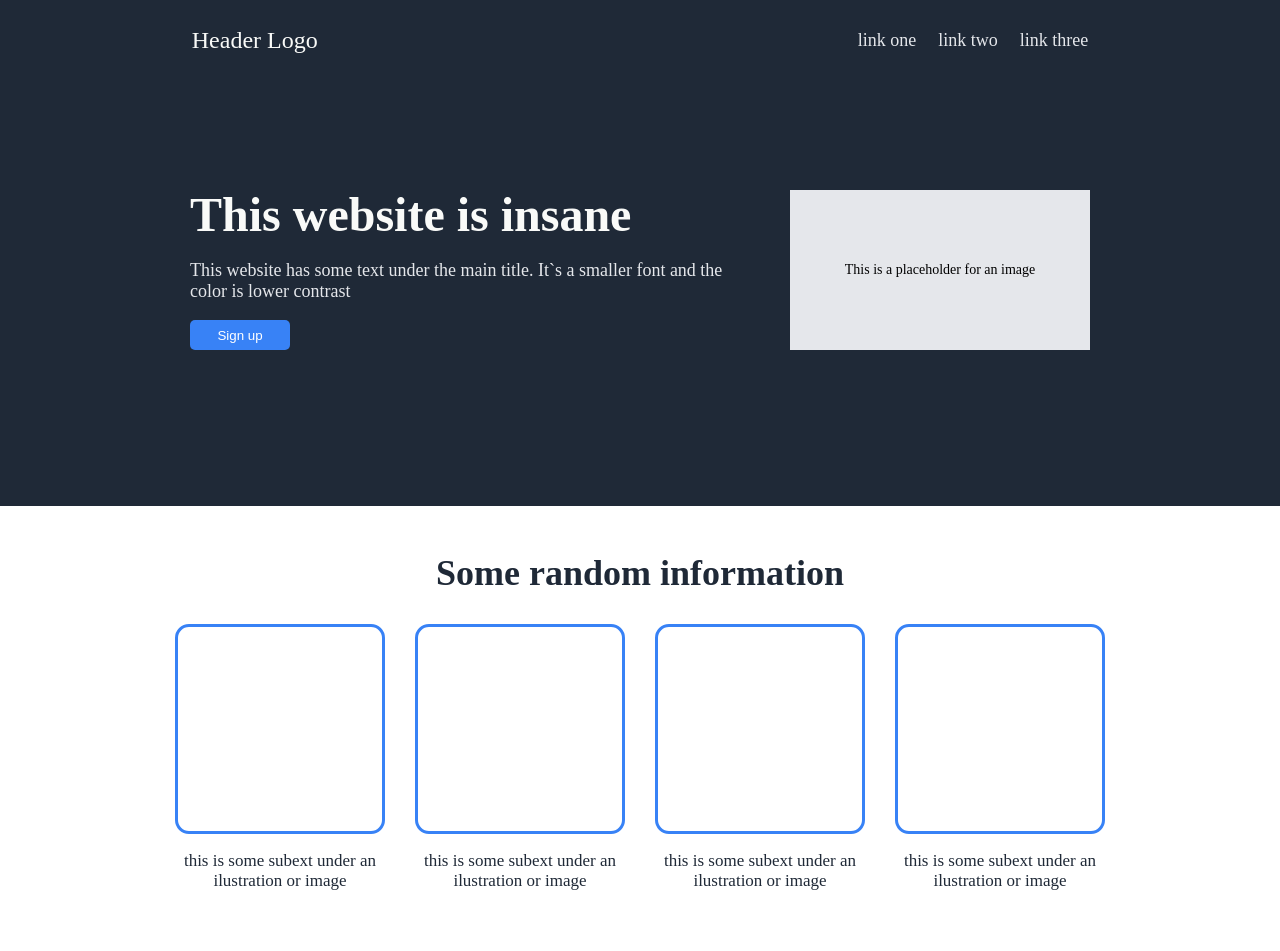
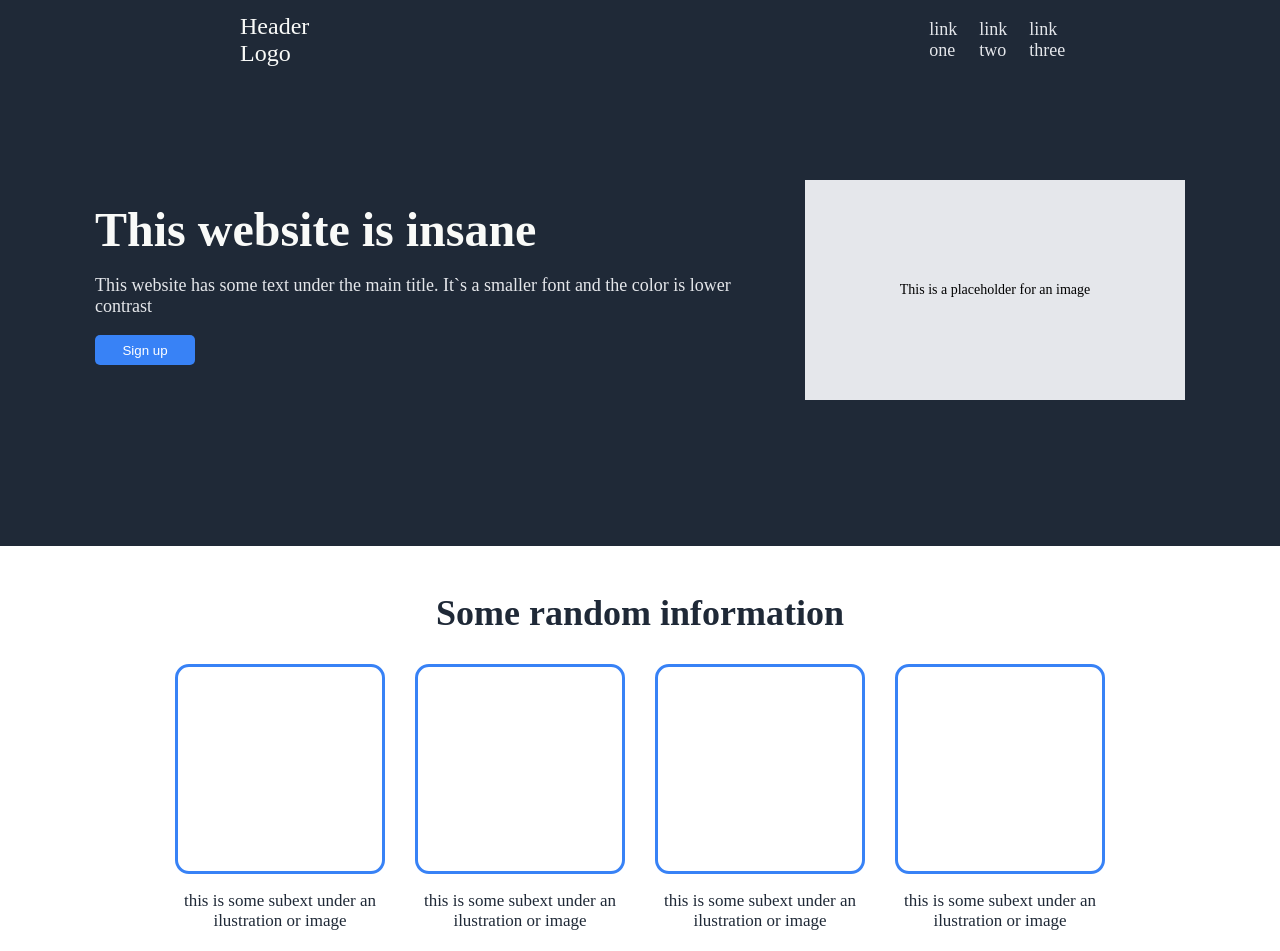
Before and after one commit to wickgit/landing_page, a plain HTML site: page index.html in a window 1280 px wide. Shown: the top 951 px of the page. Drawn offline with Linux system fonts and the light colour scheme.

Commit message:
Made a larger hero panel

```diff
--- a/styles.css
+++ b/styles.css
@@ -8,14 +8,14 @@ body {
 .top-block {
     display: flex;
     background-color: #1F2937;
-    justify-content: center;
 }
 
 .top-block {
     gap: 60px;
     align-items: center;
     padding-bottom: 46px;
-    height: 380px;
+    height: 420px;
+    justify-content: center;
 }
 
 .logo {
@@ -31,8 +31,8 @@ body {
 }
 
 .top-left {
-    width: 540px;
-    height: 230px;
+    width: 650px;
+    height: 240px;
 }
 
 .top-left button {
@@ -55,8 +55,8 @@ body {
     align-items: center;
     display: flex;
     text-align: center;
-    width: 300px;
-    height: 160px;
+    width: 380px;
+    height: 220px;
     background-color: #E5E7EB;
     font-size: 14px;
 }
@@ -111,7 +111,9 @@ body {
 
 .header {
     height: 80px;
-    gap: 500px;
+    gap: 580px;
+    justify-content: space-between;
+    padding: 0px 240px;
 }
 
 .logo {
```
Also changed, not shown: 1 other file.
